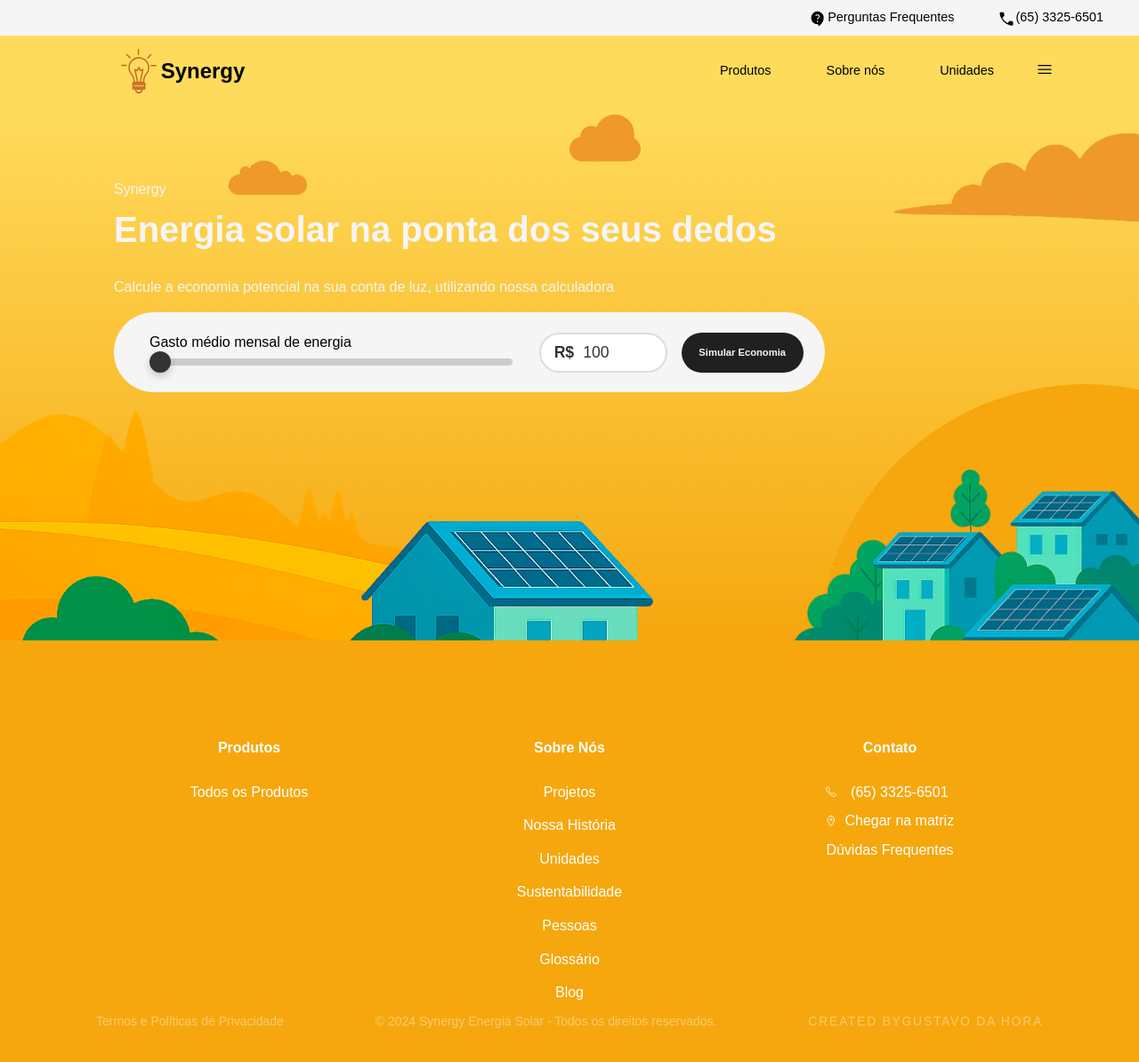
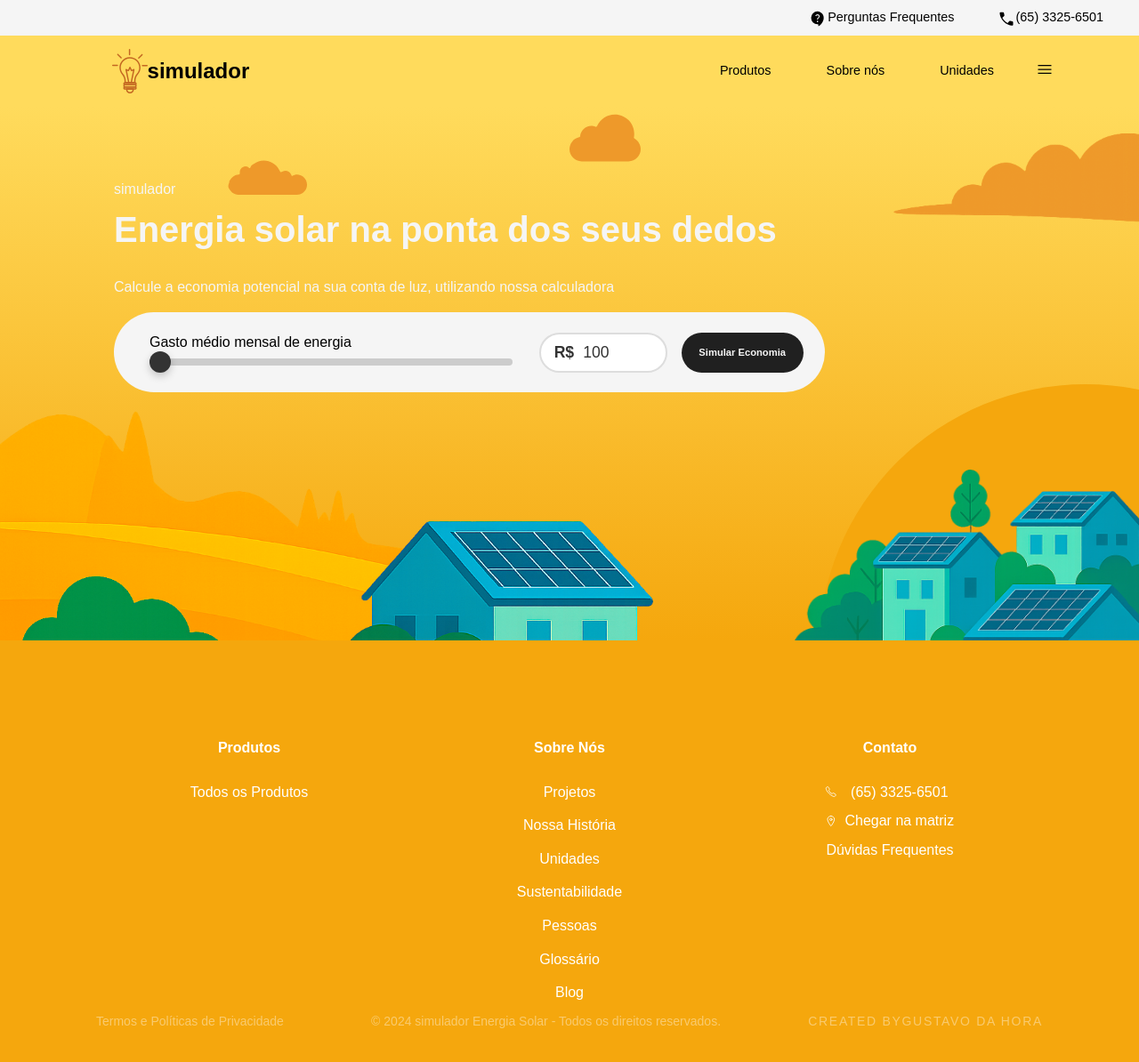
Before and after one commit to GustaDaHora/simulador, a Next.js app: page /simulador/ in a window 1280 px wide. Shown: the top 1194 px of the page at 89% size. Built offline with nearby package versions, Linux system fonts and the light colour scheme.

Commit message:
Changes to archive repo

```diff
--- a/src/app/layout.tsx
+++ b/src/app/layout.tsx
@@ -2,7 +2,7 @@ import type { Metadata, Viewport } from "next";
 import "./styles/globals.scss";
 
 export const metadata: Metadata = {
-  title: "Website Synergy",
+  title: "Website simulador",
   icons: {
     icon: "/simulador/favicon.png",
     shortcut: "/simulador/favicon.png",
--- a/src/components/FirstPage.tsx
+++ b/src/components/FirstPage.tsx
@@ -168,7 +168,7 @@ const FirstPage: React.FC<{
       />
       <div className="main-div">
         <div className="text-container">
-          <p>Synergy</p>
+          <p>simulador</p>
           <h1>Energia solar na ponta dos seus dedos</h1>
           <p>
             Calcule a economia potencial na sua conta de luz, utilizando nossa
--- a/src/components/Footer.tsx
+++ b/src/components/Footer.tsx
@@ -117,7 +117,7 @@ const Footer: React.FC = () => (
         Termos e Políticas de Privacidade
       </a>
       <p className="footer-copyright">
-        © 2024 Synergy Energia Solar - Todos os direitos reservados.
+        © 2024 simulador Energia Solar - Todos os direitos reservados.
       </p>
       <a href="" target="_blank" className="footer-created">
         <span>CREATED BY
--- a/src/components/Header.tsx
+++ b/src/components/Header.tsx
@@ -19,8 +19,8 @@ const Header: React.FC = () => (
 
     <div className="lower-header">
       <a href="#" className="logo">
-        <Image src="/simulador/bulb.svg" alt="Logo Synergy" width={50} height={50} />
-        <span>Synergy</span>
+        <Image src="/simulador/bulb.svg" alt="Logo simulador" width={50} height={50} />
+        <span>simulador</span>
       </a>
 
       <nav className="nav-menu">
```
